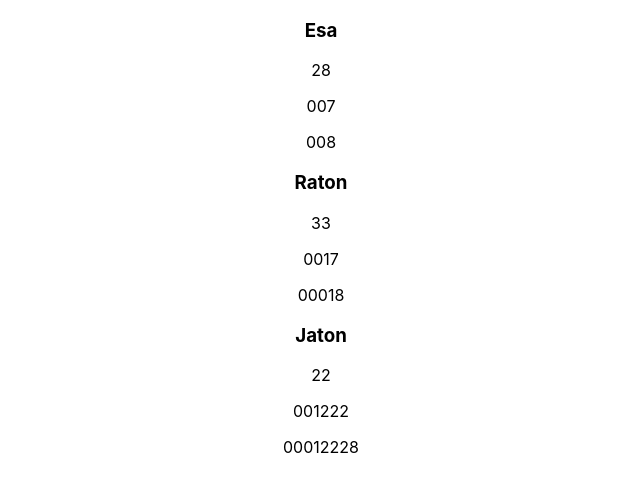
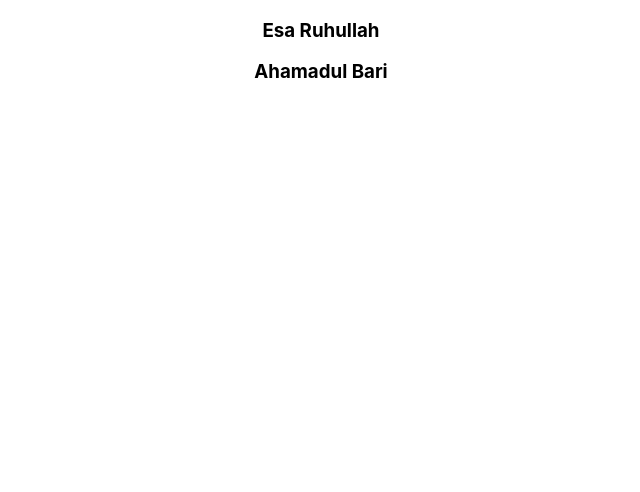
Before and after one commit to esamohammad/React-Course, a React (Create React App) app: page / in a window 1280 px wide. Shown: the top 492 px of the page, without its empty margins (319-959 px from the left). Built offline with nearby package versions, Linux system fonts and the light colour scheme.

Commit message:
class component rcc

```diff
--- a/src/App.js
+++ b/src/App.js
@@ -1,5 +1,6 @@
 import './App.css';
-import Mapping from './components/Mapping/Mapping';
+import Card2 from './components/Card2.js/Card2';
+
 
 
 
@@ -12,8 +13,9 @@ function App() {
 
   return (
     <div className="App">
+     <Card2 title="Esa Ruhullah" age = "30"></Card2>
+     <Card2 title="Ahamadul Bari" age = "32"></Card2>
 
-<Mapping></Mapping>
 
 
     </div>
--- /dev/null
+++ b/src/components/Card2.js/Card2.js
@@ -0,0 +1,16 @@
+import React, { Component } from 'react';
+
+class Card2 extends Component {
+    render() {
+        return (
+            <div>
+                <h3>{this.props.title}</h3>
+            </div>
+        );
+    }
+}
+
+export default Card2;
+//rcc niba taholei to class component neya hoye jabe.....
+
+//props likh enter korle this.props hoye jabe.......
```
